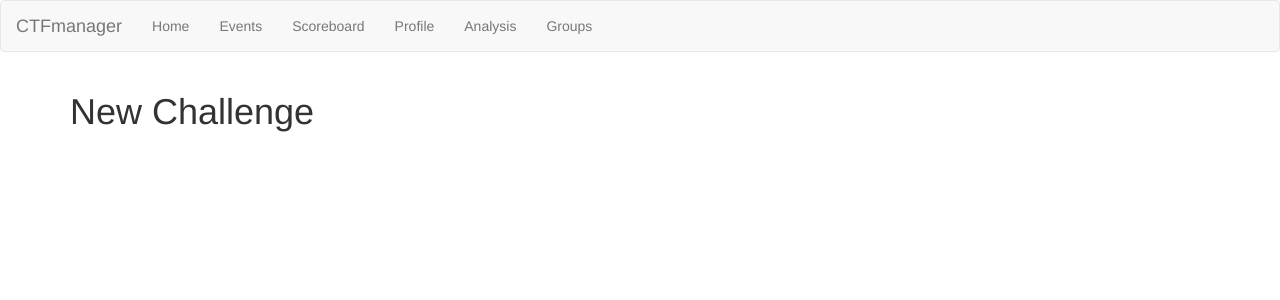
After one commit to BurningNetel/ctf-manager, a Django app: template CTFmanager/templates/add_challenge.html in a window 1280 px wide. The commit adds this page. Shown: the top 300 px of the page. Run offline with Django 3.2, Linux system fonts and the light colour scheme; the template is opened without the code that fills it, so the values that code supplies are empty; some libraries are stand-ins or nearby versions.

Commit message:
Implementation of add challenge button started. Button on event_detail.html links to add_challenge.html template

```diff
--- /dev/null
+++ b/CTFmanager/templates/add_challenge.html
@@ -0,0 +1,7 @@
+{% extends 'base.html' %}
+
+{% block title %}CTFman - New Challenge{% endblock %}
+
+{% block content %}
+<h1>New Challenge</h1>
+{% endblock %}
--- a/CTFmanager/templates/event_detail.html
+++ b/CTFmanager/templates/event_detail.html
@@ -4,4 +4,5 @@
     <div class="page-header">
         <h1>{{ event.name }} <small>{{ event.date }}</small></h1>
     </div>
+    <button id="btn_add_challenge"><a href="/events/{{ event.name }}/new">Add Challenge</a></button>
 {% endblock %}
--- a/CTFmanager/urls.py
+++ b/CTFmanager/urls.py
@@ -5,5 +5,6 @@ from . import views
 urlpatterns = [
     url(r'^$', views.events_page, name='events'),
     url(r'^new/$', views.new_event_page, name='newEvent'),
-    url(r'^([a-zA-Z0-9].{1,20})$', views.view_event, name='view_event'),
+    url(r'^([a-zA-Z0-9_]{1,20})$', views.view_event, name='view_event'),
+    url(r'^([a-zA-Z0-9_]{1,20})/new$', views.new_challenge, name='newChallenge'),
 ]
--- a/CTFmanager/views.py
+++ b/CTFmanager/views.py
@@ -28,3 +28,8 @@ def new_event_page(request):
 def view_event(request, event_id):
     _event = Event.objects.get(pk=event_id)
     return render(request, 'event_detail.html', {'event': _event})
+
+
+def new_challenge(request, event_id):
+    _event = Event.objects.get(pk=event_id)
+    return render(request, 'add_challenge.html', {'event': _event})
--- a/functional_tests/test_challenge_creation.py
+++ b/functional_tests/test_challenge_creation.py
@@ -17,7 +17,7 @@ class CreatingChallengesTest(FunctionalTest):
 
         # The user clicks on the add challenge button
         self.browser.find_element_by_id('btn_add_challenge').click()
-        self.assertIn(reverse('addChallenge', self.browser.current_url))
+        self.assertIn(reverse('events') + 'Test/new', self.browser.current_url)
         self.assertEqual(self.browser.title, 'CTFman - New Challenge')
 
         # Then, he fills in the required fields:
```
Also changed, not shown: CTFmanager/tests/test_views.py (+23 -2 lines).
